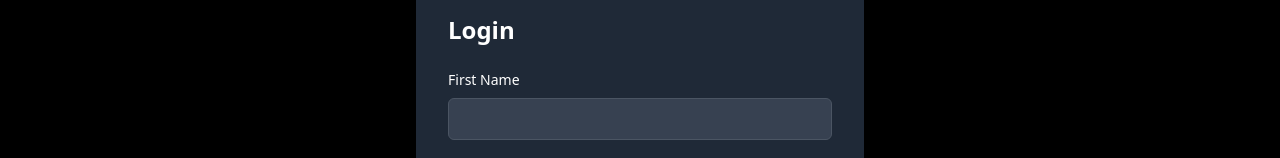
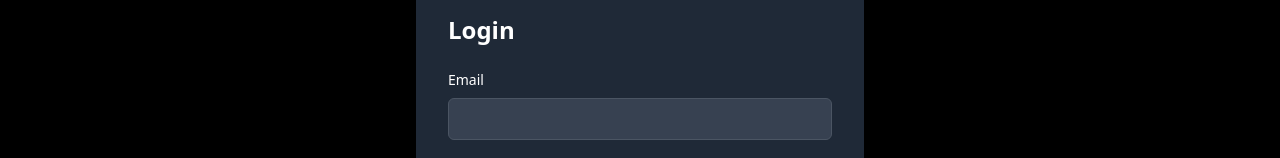
Before and after one commit to Ice-wiz/cutube, a React (Vite) app in the folder Frontend/: page / in a window 1280 px wide. Shown: the part 239-397 px from the top of the page. Built offline with nearby package versions, Linux system fonts and the light colour scheme.

Commit message:
Update Login.jsx
changed only the name , firstname to email

```diff
--- a/Frontend/src/page/Login.jsx
+++ b/Frontend/src/page/Login.jsx
@@ -49,7 +49,7 @@ const Login = ({ onLogin }) => {
             </div>
           )}
           <div className="mb-4">
-            <label htmlFor="firstname" className="block mb-2 text-sm">First Name</label>
+            <label htmlFor="firstname" className="block mb-2 text-sm">Email</label>
             <input
               type="text"
               id="firstname"
```
